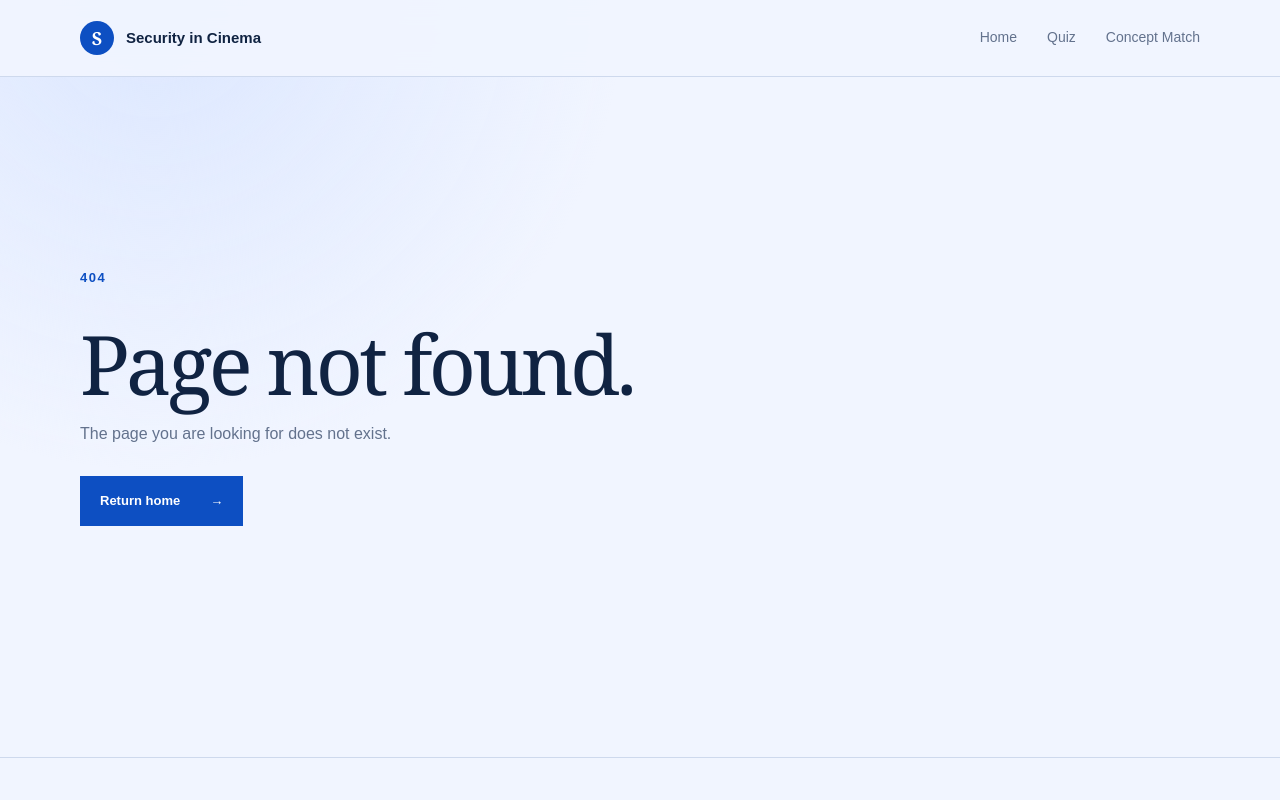
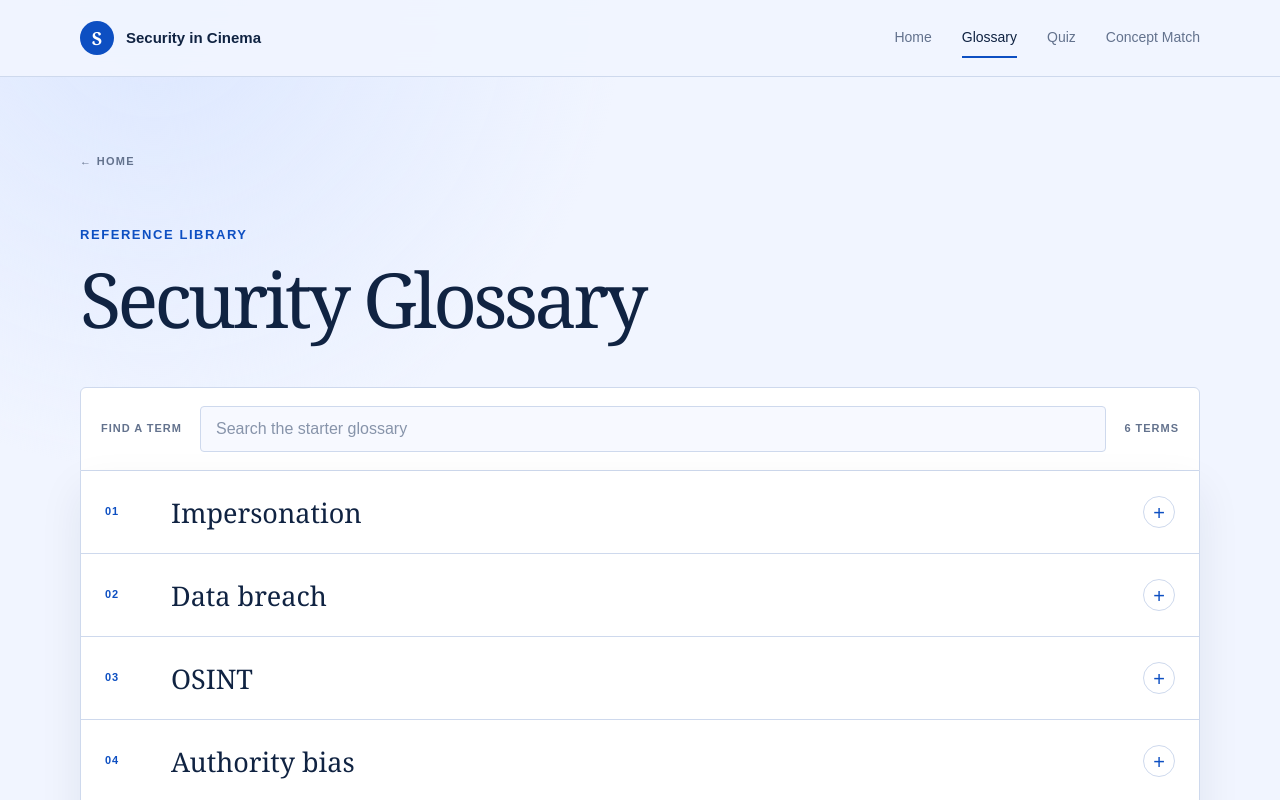
Before and after one commit to AnnaXu16/6441_Project, a React (Vite) app: page /glossary in a window 1280 px wide. Before the commit this address had no page. Shown: the top 800 px of the page. Built offline with nearby package versions, Linux system fonts and the light colour scheme.

Commit message:
create the security glossary

```diff
--- a/src/App.jsx
+++ b/src/App.jsx
@@ -4,9 +4,10 @@ import Home from './pages/Home'
 import ClipPage from './pages/ClipPage'
 import Quiz from './pages/Quiz'
 import ConceptMatch from './pages/ConceptMatch'
+import Glossary from './pages/Glossary'
 import NotFound from './pages/NotFound'
 
-// The site has a simple home, quiz, and one reusable page for all clips.
+// Main routes stay together so new learning pages are easy to find and update.
 export default function App() {
   return (
     <Routes>
@@ -15,6 +16,7 @@ export default function App() {
         <Route path="clips/:clipId" element={<ClipPage />} />
         <Route path="quiz" element={<Quiz />} />
         <Route path="concept-match" element={<ConceptMatch />} />
+        <Route path="glossary" element={<Glossary />} />
         <Route path="*" element={<NotFound />} />
       </Route>
     </Routes>
--- a/src/components/Layout.jsx
+++ b/src/components/Layout.jsx
@@ -11,6 +11,7 @@ export default function Layout() {
           </Link>
           <nav aria-label="Main navigation">
             <NavLink to="/" end>Home</NavLink>
+            <NavLink to="/glossary">Glossary</NavLink>
             <NavLink to="/quiz">Quiz</NavLink>
             <NavLink to="/concept-match">Concept Match</NavLink>
           </nav>
--- /dev/null
+++ b/src/pages/Glossary.jsx
@@ -0,0 +1,60 @@
+import { useState } from 'react'
+import { Link } from 'react-router-dom'
+import securityConcepts from '../data/securityConcepts'
+
+// Start with a short selection; the full glossary can be populated later.
+const starterTerms = securityConcepts.slice(0, 6)
+
+export default function Glossary() {
+  const [search, setSearch] = useState('')
+  const query = search.trim().toLowerCase()
+  const visibleTerms = starterTerms.filter(item =>
+    item.term.toLowerCase().includes(query)
+  )
+
+  return (
+    <section className="glossary-page page-width">
+      <Link className="back-link" to="/">← Home</Link>
+
+      <div className="glossary-title">
+        <p className="eyebrow">REFERENCE LIBRARY</p>
+        <h1>Security Glossary</h1>
+      </div>
+
+      <div className="glossary-tools">
+        <label htmlFor="glossary-search">Find a term</label>
+        <input
+          id="glossary-search"
+          type="search"
+          value={search}
+          onChange={event => setSearch(event.target.value)}
+          placeholder="Search the starter glossary"
+        />
+        <span>{visibleTerms.length} terms</span>
+      </div>
+
+      <div className="glossary-list">
+        {visibleTerms.map((item, index) => (
+          <details className="glossary-item" key={item.id}>
+            <summary>
+              <span>{String(index + 1).padStart(2, '0')}</span>
+              <strong>{item.term}</strong>
+              <b aria-hidden="true">+</b>
+            </summary>
+            <div className="glossary-definition">
+              <p>{item.definition}</p>
+            </div>
+          </details>
+        ))}
+
+        {visibleTerms.length === 0 && (
+          <div className="glossary-empty" role="status">
+            <strong>No matching term yet.</strong>
+            <p>Try another search, or check again when more terms are added.</p>
+          </div>
+        )}
+      </div>
+
+    </section>
+  )
+}
--- a/src/styles.css
+++ b/src/styles.css
@@ -547,6 +547,169 @@ main {
 .match-page {
   min-height: 760px;
   padding-block: 70px 110px;
+}
+
+.glossary-page {
+  min-height: 760px;
+  padding-block: 70px 110px;
+}
+
+.glossary-title {
+  margin-bottom: 48px;
+}
+
+.glossary-title h1 {
+  margin: 14px 0 0;
+  font-family: Georgia, 'Times New Roman', serif;
+  font-size: clamp(32px, 7vw, 76px);
+  font-weight: 400;
+  letter-spacing: -.05em;
+  white-space: nowrap;
+}
+
+.glossary-tools {
+  padding: 18px 20px;
+  display: grid;
+  grid-template-columns: auto minmax(180px, 1fr) auto;
+  align-items: center;
+  gap: 18px;
+  border: 1px solid var(--line);
+  border-radius: 6px 6px 0 0;
+  background: var(--card);
+}
+
+.glossary-tools label,
+.glossary-tools > span {
+  color: var(--muted);
+  font-size: 11px;
+  font-weight: 700;
+  letter-spacing: .09em;
+  text-transform: uppercase;
+}
+
+.glossary-tools input {
+  width: 100%;
+  min-height: 46px;
+  padding-inline: 15px;
+  color: var(--ink);
+  border: 1px solid var(--line);
+  border-radius: 4px;
+  background: var(--surface);
+  font: inherit;
+}
+
+.glossary-tools input::placeholder {
+  color: #8794aa;
+}
+
+.glossary-tools input:focus {
+  border-color: var(--accent);
+}
+
+.glossary-list {
+  border: 1px solid var(--line);
+  border-top: 0;
+  border-radius: 0 0 6px 6px;
+  background: var(--card);
+  box-shadow: 0 18px 44px rgba(16, 35, 66, .08);
+  overflow: hidden;
+}
+
+.glossary-item + .glossary-item {
+  border-top: 1px solid var(--line);
+}
+
+.glossary-item summary {
+  min-height: 82px;
+  padding: 18px 24px;
+  display: grid;
+  grid-template-columns: 48px 1fr 32px;
+  align-items: center;
+  gap: 18px;
+  list-style: none;
+  cursor: pointer;
+  transition: background .18s ease;
+}
+
+.glossary-item summary::-webkit-details-marker {
+  display: none;
+}
+
+.glossary-item summary:hover {
+  background: var(--surface);
+}
+
+.glossary-item summary > span {
+  color: var(--accent);
+  font-size: 11px;
+  font-weight: 700;
+  letter-spacing: .08em;
+}
+
+.glossary-item summary > strong {
+  font-family: Georgia, 'Times New Roman', serif;
+  font-size: clamp(21px, 3vw, 27px);
+  font-weight: 400;
+}
+
+.glossary-item summary > b {
+  width: 32px;
+  height: 32px;
+  display: grid;
+  place-items: center;
+  color: var(--accent);
+  border: 1px solid var(--line);
+  border-radius: 50%;
+  font-size: 20px;
+  font-weight: 400;
+  transition: transform .18s ease, color .18s ease, background .18s ease;
+}
+
+.glossary-item[open] summary {
+  color: var(--white);
+  background: var(--accent);
+}
+
+.glossary-item[open] summary > span,
+.glossary-item[open] summary > b {
+  color: var(--white);
+}
+
+.glossary-item[open] summary > b {
+  border-color: rgba(255, 255, 255, .55);
+  transform: rotate(45deg);
+}
+
+.glossary-definition {
+  padding: 28px 74px 32px 90px;
+  border-top: 1px solid var(--line);
+  background: #f9fbff;
+}
+
+.glossary-definition p {
+  max-width: 760px;
+  margin: 0;
+  color: var(--muted);
+}
+
+.glossary-empty {
+  padding: 54px 24px;
+  text-align: center;
+}
+
+.glossary-empty strong {
+  font-family: Georgia, 'Times New Roman', serif;
+  font-size: 24px;
+  font-weight: 400;
+}
+
+.glossary-empty p {
+  color: var(--muted);
+  font-size: 13px;
+}
+
+.glossary-empty p {
+  margin: 6px 0 0;
 }
 
 .match-title {
@@ -1157,6 +1320,7 @@ main {
 
   .header-inner {
     min-height: 68px;
+    gap: 12px;
   }
 
   .wordmark > span:last-child {
@@ -1164,7 +1328,7 @@ main {
   }
 
   .site-header nav {
-    gap: 14px;
+    gap: 10px;
   }
 
   .site-header nav a {
@@ -1288,6 +1452,33 @@ main {
     padding-block: 48px 78px;
   }
 
+  .glossary-page {
+    padding-block: 48px 78px;
+  }
+
+  .glossary-title {
+    margin-bottom: 34px;
+  }
+
+  .glossary-tools {
+    grid-template-columns: 1fr auto;
+  }
+
+  .glossary-tools label {
+    grid-column: 1 / -1;
+  }
+
+  .glossary-item summary {
+    min-height: 74px;
+    padding: 16px;
+    grid-template-columns: 34px 1fr 32px;
+    gap: 10px;
+  }
+
+  .glossary-definition {
+    padding: 24px 20px 28px 60px;
+  }
+
   .match-title h1 {
     font-size: 50px;
   }
```
